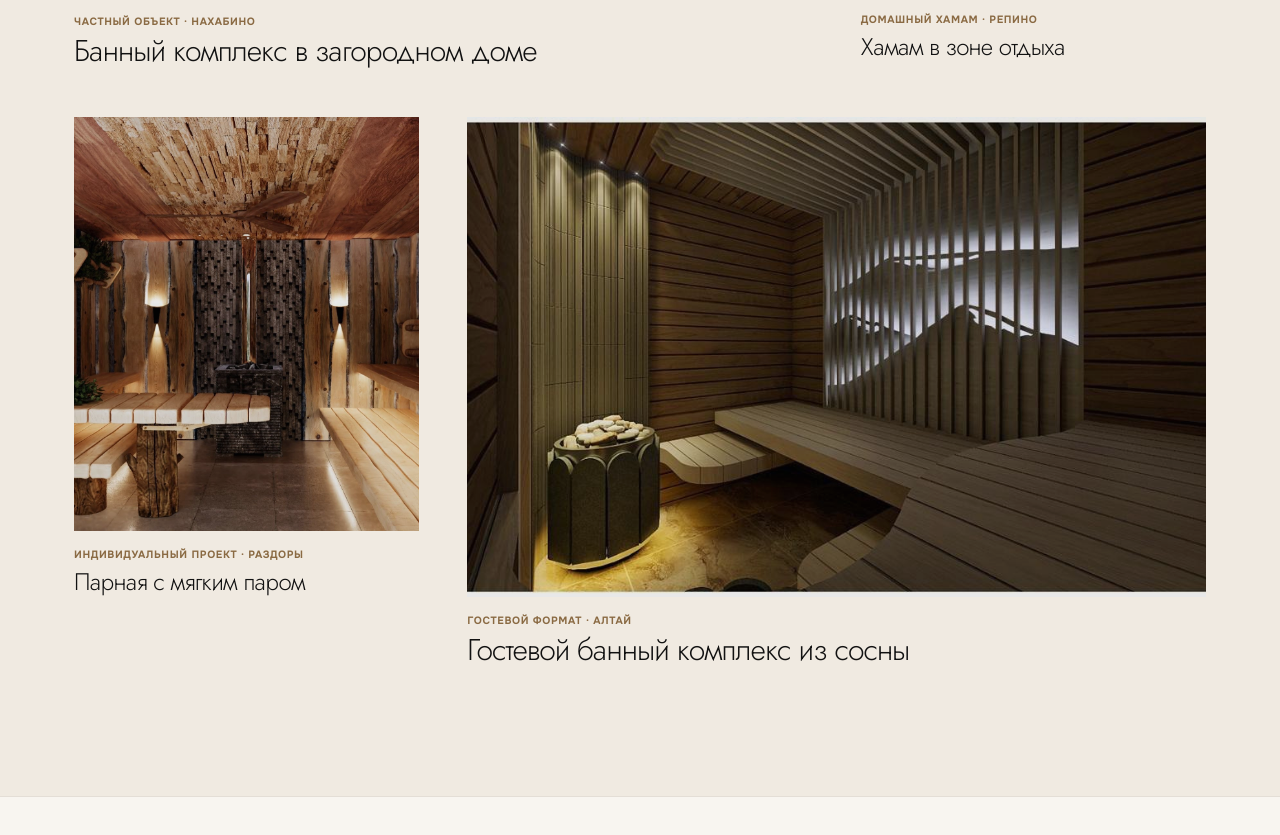
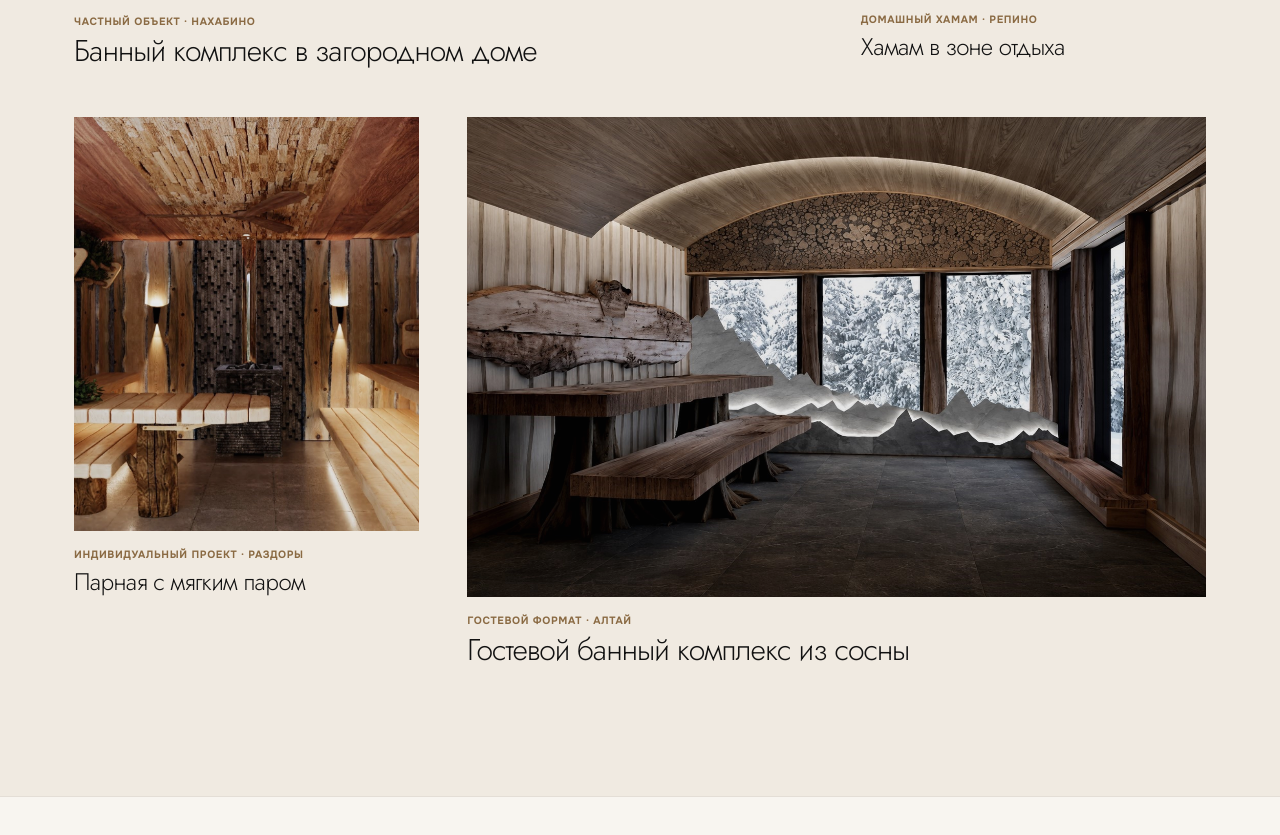
Before and after one commit to TatooineEnjoyer/archipar, a Next.js app: page / in a window 1280 px wide. Shown: the part 2116-2951 px from the top of the page. Built offline with nearby package versions, Linux system fonts and the light colour scheme.

Commit message:
Update page.tsx

```diff
--- a/src/app/page.tsx
+++ b/src/app/page.tsx
@@ -36,7 +36,7 @@ const cases = [
   {
     title: "Гостевой банный комплекс из сосны",
     type: "Гостевой формат · Алтай",
-    image: "/images/cases/case-05.jfif",
+    image: "/images/cases/case-04.jpg",
   },
 ];
 
```
